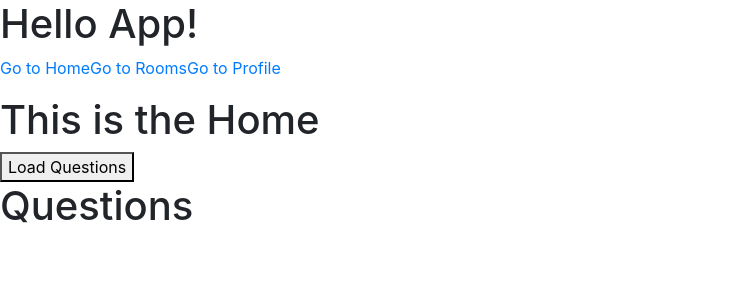
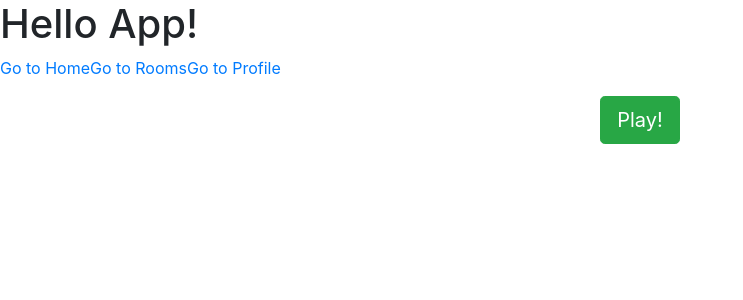
Before and after one commit to MNI1996/TIP-Jara-Ibarra-MasDespacioCerebrito, a Vue app in the folder frontend/: page /#/ in a window 1280 px wide. Shown: the top 300 px of the page, without its empty margins (0-743 px from the left). Built offline with nearby package versions, Linux system fonts and the light colour scheme.

Commit message:
redefine home.

```diff
--- a/frontend/src/pages/Home.vue
+++ b/frontend/src/pages/Home.vue
@@ -1,30 +1,20 @@
 <template>
-  <div>
-      <h1>This is the Home</h1>
-      <button @click="loadQuestions">Load Questions</button>
-      <h1>Questions</h1>
-      <ul>
-        <li v-for="question in questions">
-          <h2>{{question.text}}</h2>
-          <div>
-              <button v-for="option in question.options" class="btn-block">{{ option.sentence }}</button>
-          </div>
-        </li>
-      </ul>
+  <div class="text-center">
+    <button @click="goToRoom" class="btn btn-lg btn-success">Play!</button>
   </div>
 </template>
 
 <script>
+import {mapGetters} from "vuex";
+
 export default {
   name: "Home",
   computed:{
-    questions(){
-      return this.$store.getters.questions;
-    }
+    ...mapGetters(["questions"]),
   },
   methods:{
-    loadQuestions(){
-        this.$store.dispatch("loadQuestions");
+    goToRoom(){
+      this.$router.push({name:"room"})
     }
   }
 }
```
